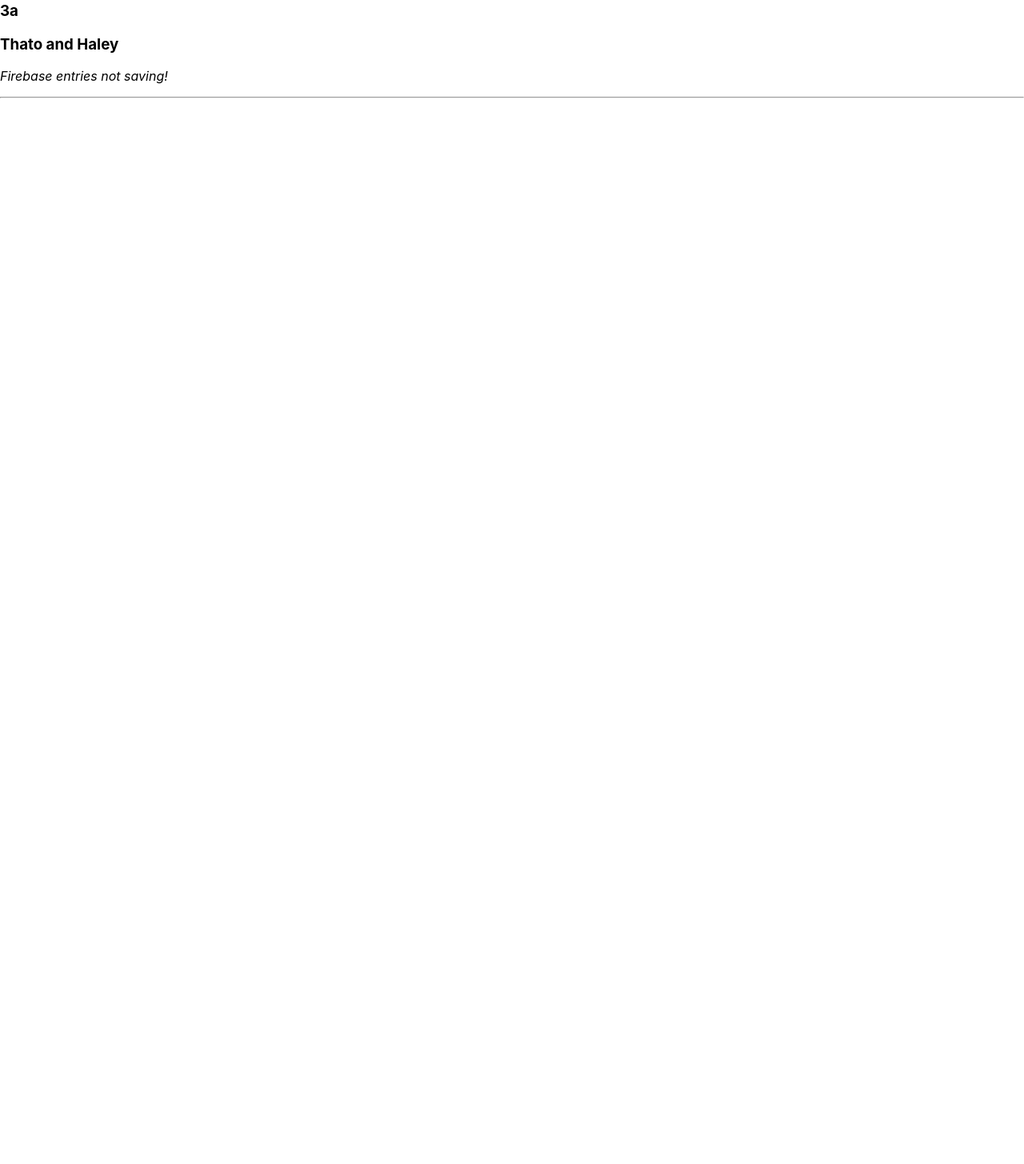
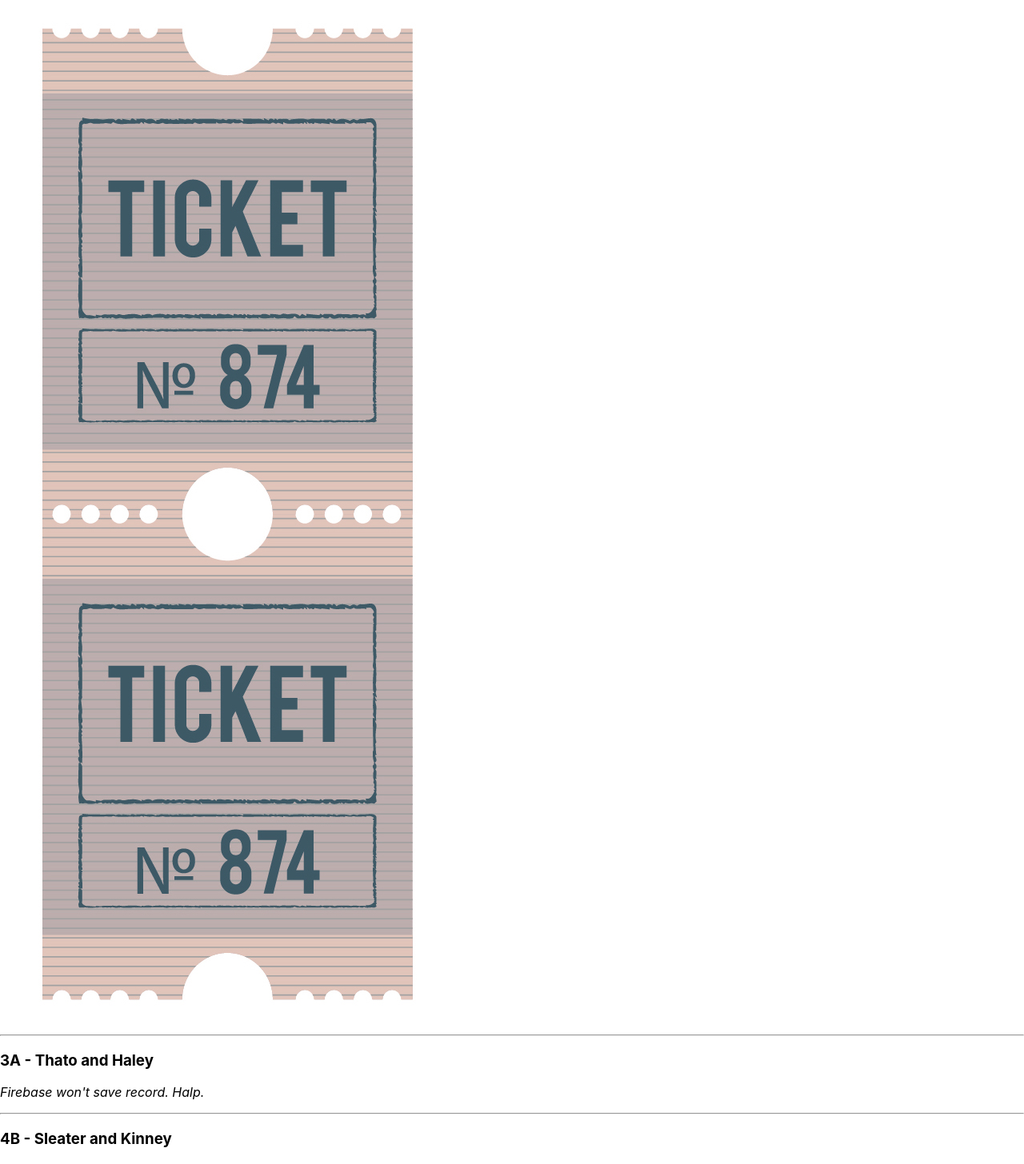
Before and after one commit to meganmckissack/help-queue, a React (Create React App) app: page / in a window 1280 px wide. Shown: the part 80-1536 px from the top of the page at 80% size. Before the commit the page ends 800 px from the top, so only its background shows below. Built offline with nearby package versions, Linux system fonts and the light colour scheme.

Commit message:
update app with components and props

```diff
--- a/src/App.js
+++ /dev/null
@@ -1,18 +0,0 @@
-import React from "react";
-
-function App(){
-  const name = 'Thato';
-  const name2 = 'Haley';
-  return (
-    <React.Fragment>
-      <h1>Help Queue</h1>
-      <h3>3a</h3>
-      <h3>{name} and {name2}</h3>
-      <p><em>Firebase entries not saving!</em></p>
-      {/* This is a JSX comment. */}
-      <hr/>
-    </React.Fragment>
-  );
-}
-
-export default App;
--- /dev/null
+++ b/src/components/App.js
@@ -0,0 +1,15 @@
+import React from "react";
+import Header from "./Header";
+import TicketList from "./TickeList";
+
+function App(){
+
+  return (
+    <React.Fragment>
+      <Header />
+      <TicketList />
+    </React.Fragment>
+  );
+}
+
+export default App;
--- /dev/null
+++ b/src/components/Header.js
@@ -0,0 +1,13 @@
+import React from "react";
+import ticketImg from "./../img/ticket.jpg";
+
+function Header() {
+  return (
+    <React.Fragment>
+    <h1>Help Queue</h1>
+    <img src={ticketImg} alt='an image of a ticket' />
+    </React.Fragment>
+  );
+}
+
+export default Header;
--- /dev/null
+++ b/src/components/TickeList.js
@@ -0,0 +1,37 @@
+import React from "react";
+import Ticket from "./Ticket";
+
+const mainTicketList = [ //props are read-only, can't be changed so use const not let
+  {
+    names: 'Thato and Haley',
+    location: '3A',
+    issue: 'Firebase won\'t save record. Halp.'
+  },
+  {
+    names: 'Sleater and Kinney',
+    location: '4B',
+    issue: 'Prop types are throwing an error.'
+  },
+  {
+    names: 'Imani & Jacob',
+    location: '9F',
+    issue: 'Child component isn\'t rendering.'
+  }
+];
+
+function TicketList(){
+  return (
+    <React.Fragment>
+    <hr />
+    {/* loops through our mainTicketList. On each iteration, it creates a new Ticket with props corresponding to one of the tickets in mainTicketList */}
+    {mainTicketList.map((ticket, index) =>
+      <Ticket names={ticket.names}
+        location={ticket.location}
+        issue={ticket.issue}
+        key={index}/>
+    )}
+    </React.Fragment>
+  );
+}
+
+export default TicketList;
--- /dev/null
+++ b/src/components/Ticket.js
@@ -0,0 +1,21 @@
+import React from "react";
+import PropTypes from "prop-types";
+
+function Ticket(props){
+
+  return (
+    <React.Fragment>
+      <h3>{props.location} - {props.names}</h3>
+      <p><em>{props.issue}</em></p>
+      <hr />
+    </React.Fragment>
+  );
+}
+
+Ticket.propTypes = {
+  names: PropTypes.string.isRequired,
+  location: PropTypes.string.isRequired,
+  issue: PropTypes.string
+};
+
+export default Ticket;
--- a/src/index.js
+++ b/src/index.js
@@ -1,7 +1,7 @@
 import React from 'react';
 import ReactDOM from 'react-dom/client';
 import './index.css';
-import App from './App';
+import App from './components/App';
 import reportWebVitals from './reportWebVitals';
 
 const root = ReactDOM.createRoot(document.getElementById('root'));
```
Also changed, not shown: src/img/ticket.jpg (added).
